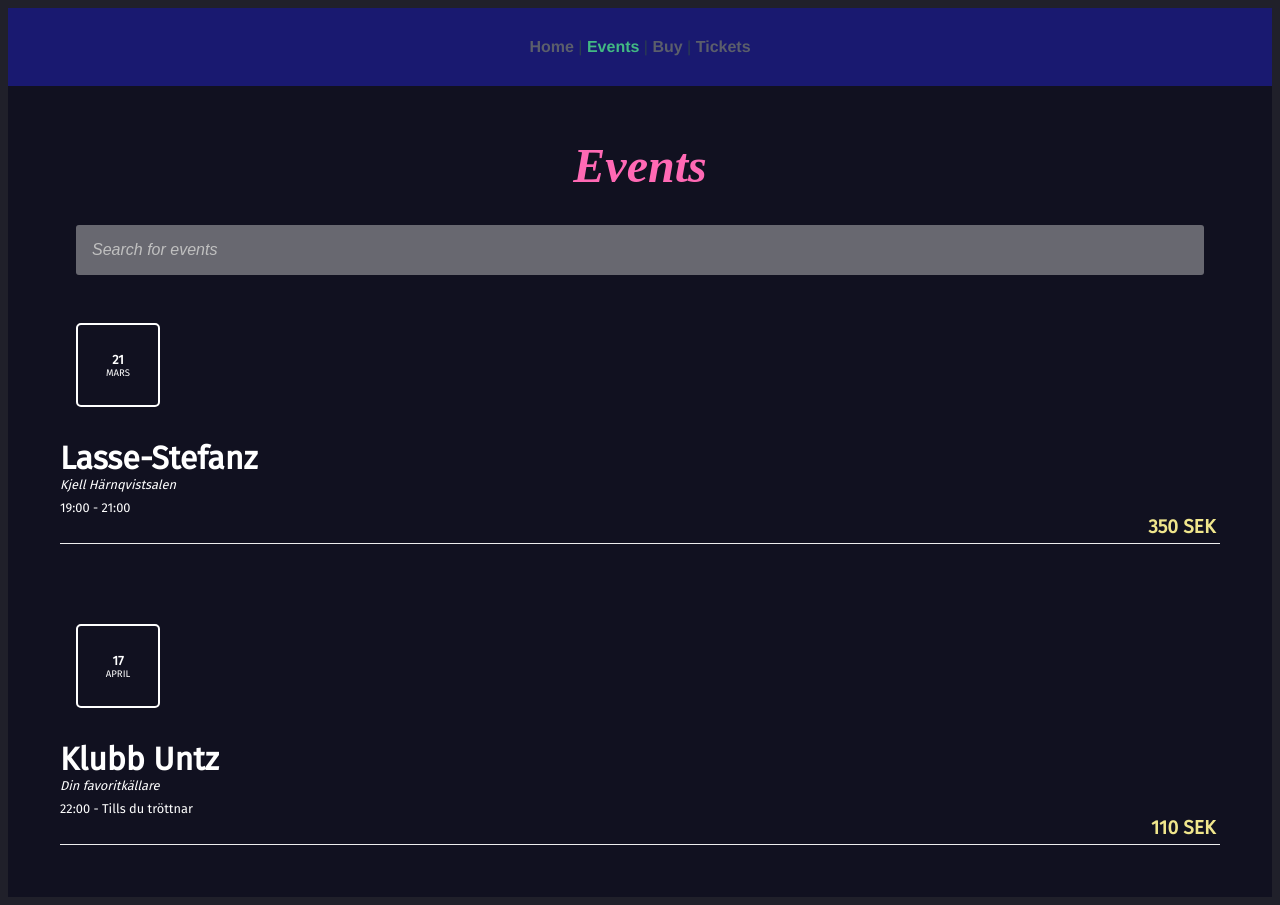
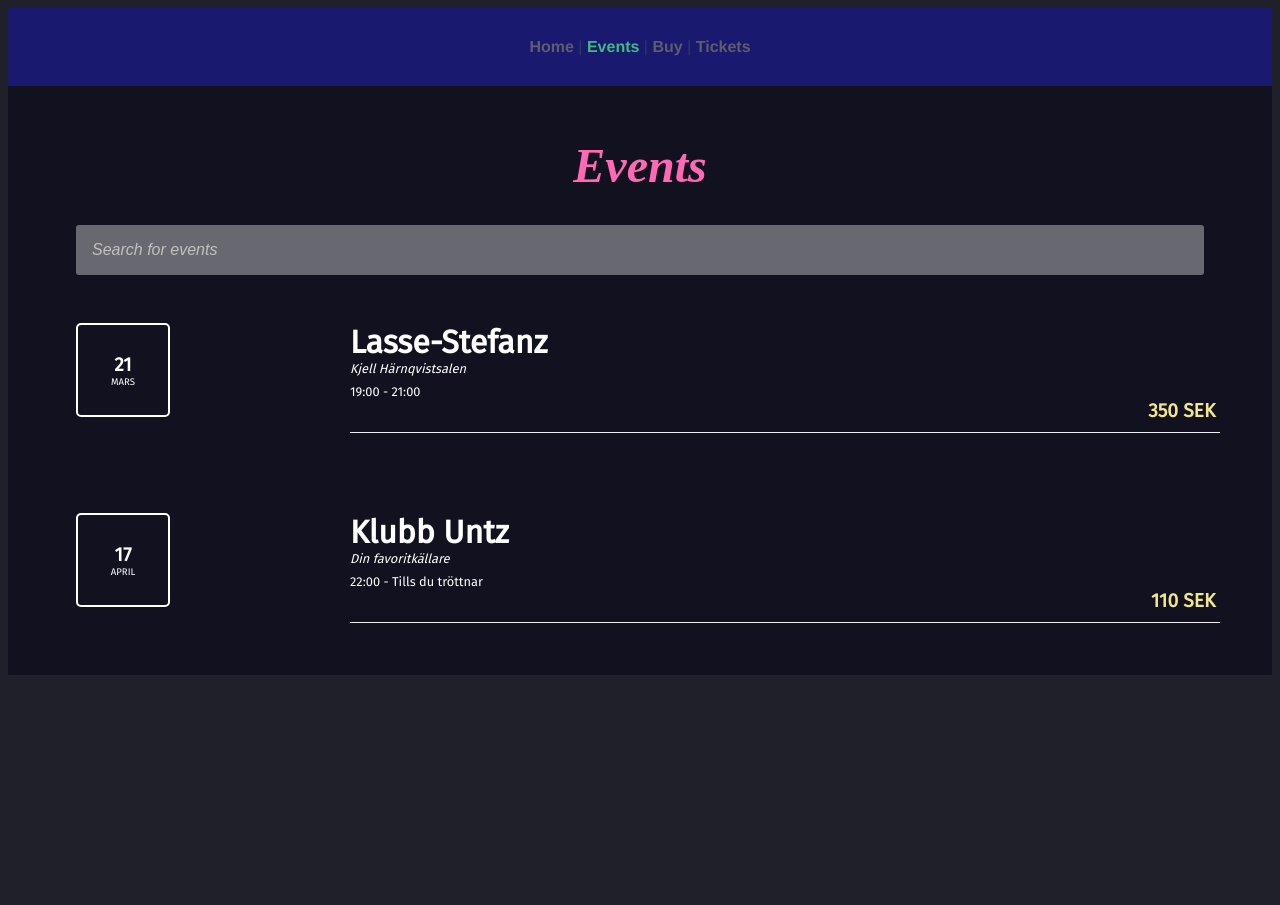
Before and after one commit to VictoRadefjall/TicketApp, a Vue app: page /#/events in a window 1280 px wide. After the commit the page ends 800 px from the top, so only its background shows below. Built offline with nearby package versions, Linux system fonts and the light colour scheme; a web font is replaced by a local one.

Commit message:
Added css for events-page

```diff
--- a/src/components/event.vue
+++ b/src/components/event.vue
@@ -33,6 +33,7 @@ a {
 
 .event {
   display: flex;
+  flex-direction: row;
   color: White;
   margin: 2rem;
 
@@ -50,8 +51,8 @@ a {
 
   .date { // datumrutan
     div {
-      width: 80px;
-      height: 80px;
+      width: 90px;
+      height: 90px;
       @extend %center;
       flex-direction: column;
       border: 2px solid White;
@@ -64,6 +65,7 @@ a {
         padding: 0;
       }
       :nth-child(1) {
+        font-size: 1.2rem;
         font-weight: bold;
       }
       :nth-child(2) {
```
